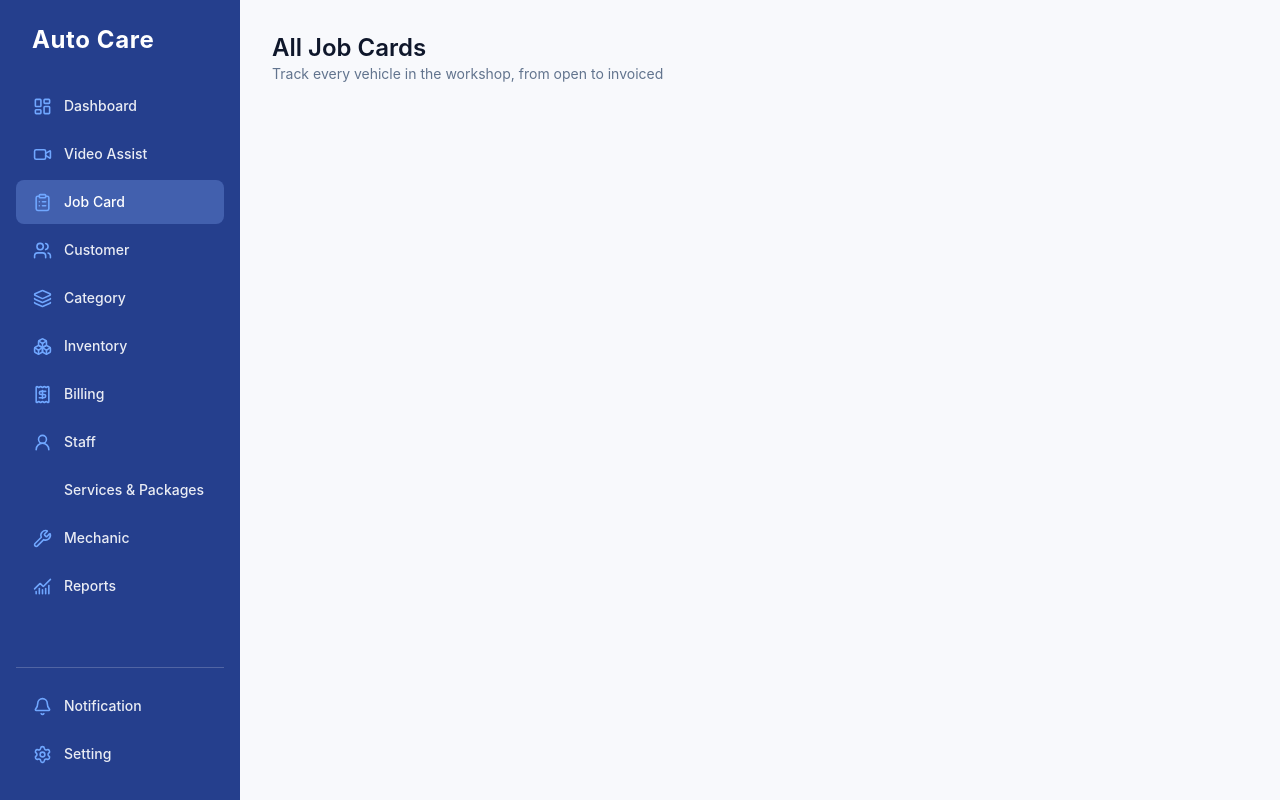
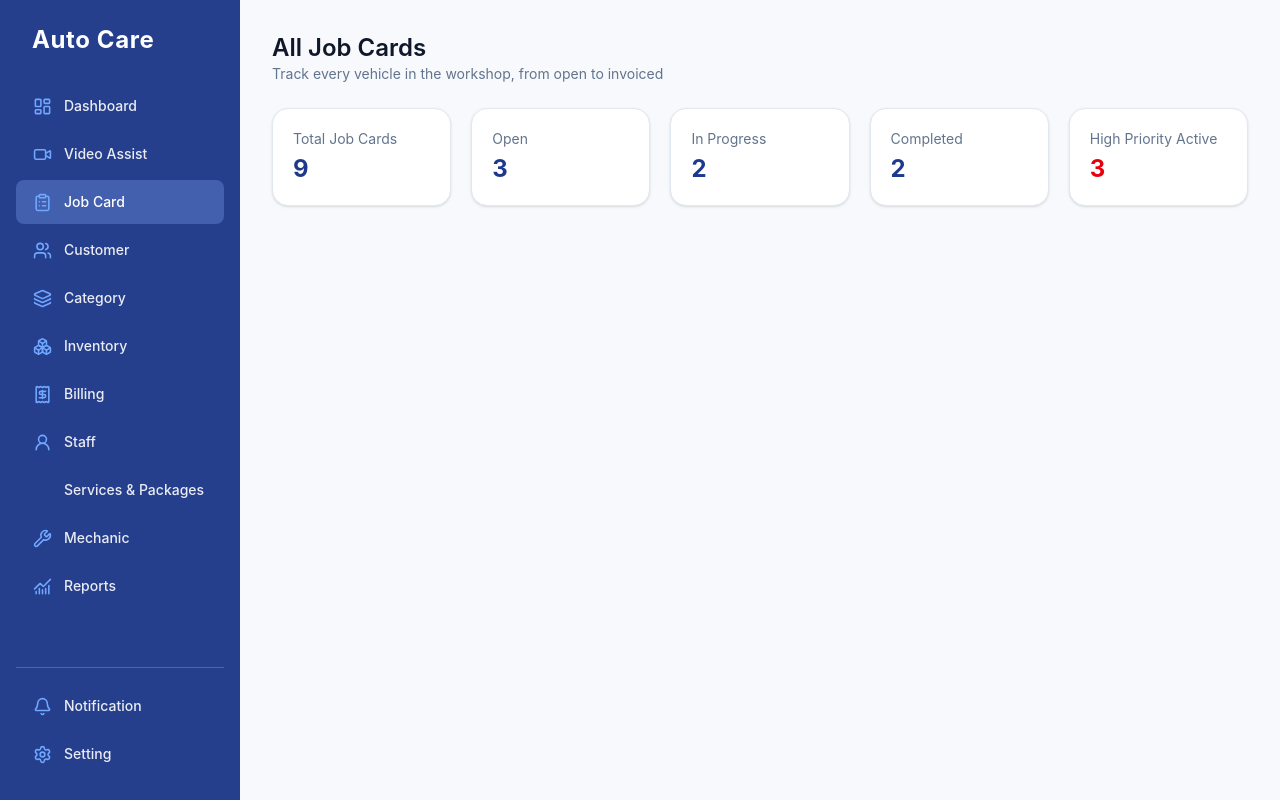
Before and after one commit to ChirathVidumina/AutoCare-Inventory-Mini, a React (Vite) app in the folder frontend/: page /job-cards in a window 1280 px wide. Built offline with nearby package versions, Linux system fonts and the light colour scheme.

Commit message:
feat(job-cards): add sample data and summary cards

```diff
--- a/frontend/src/modules/M2_Operations/data/jobCardsData.ts
+++ b/frontend/src/modules/M2_Operations/data/jobCardsData.ts
@@ -0,0 +1,27 @@
+export type JobCardStatus = "Open" | "In Progress" | "Completed" | "Invoiced";
+export type Priority = "High" | "Normal" | "Low";
+
+export type JobCard = {
+  id: string;
+  customer: string;
+  vehicle: string;      // make + model
+  plateNo: string;
+  services: number;     // how many services on this job card
+  mechanic: string;     // lead mechanic
+  priority: Priority;
+  status: JobCardStatus;
+  createdAt: string;    // YYYY-MM-DD
+  total: number;        // LKR
+};
+
+export const jobCards: JobCard[] = [
+  { id: "JC-0146", customer: "Saman Kumara", vehicle: "Toyota Aqua", plateNo: "WP-3345", services: 1, mechanic: "Unassigned", priority: "Normal", status: "Open", createdAt: "2026-10-21", total: 9500 },
+  { id: "JC-0145", customer: "Ishara Fernando", vehicle: "Toyota Premio", plateNo: "CAA-9090", services: 2, mechanic: "Harsha Nimed", priority: "Normal", status: "In Progress", createdAt: "2026-10-21", total: 14200 },
+  { id: "JC-0144", customer: "Ruwan Jayasinghe", vehicle: "Nissan Leaf", plateNo: "KJ-7712", services: 3, mechanic: "Dasun Perera", priority: "High", status: "Open", createdAt: "2026-10-21", total: 31050 },
+  { id: "JC-0143", customer: "Nadeesha Silva", vehicle: "Honda Fit", plateNo: "CAF-2201", services: 1, mechanic: "David", priority: "High", status: "Open", createdAt: "2026-10-20", total: 6500 },
+  { id: "JC-0142", customer: "Kamal Perera", vehicle: "Toyota Axio", plateNo: "CAB-4521", services: 4, mechanic: "John Deo", priority: "High", status: "In Progress", createdAt: "2026-10-20", total: 42900 },
+  { id: "JC-0141", customer: "Dilini Fernando", vehicle: "Suzuki Wagon R", plateNo: "CAD-1190", services: 2, mechanic: "David", priority: "Low", status: "Completed", createdAt: "2026-10-19", total: 15400 },
+  { id: "JC-0140", customer: "Mohamed Rizan", vehicle: "Honda Vezel", plateNo: "CBH-7788", services: 3, mechanic: "John Deo", priority: "Normal", status: "Completed", createdAt: "2026-10-18", total: 27800 },
+  { id: "JC-0139", customer: "Amila Prasad", vehicle: "Toyota Crown", plateNo: "ABC-2172", services: 3, mechanic: "John Deo", priority: "Normal", status: "Invoiced", createdAt: "2026-10-17", total: 77765 },
+  { id: "JC-0138", customer: "Sachini Jayawardena", vehicle: "Mitsubishi Montero", plateNo: "WP-KD-5544", services: 1, mechanic: "Dasun Perera", priority: "Low", status: "Invoiced", createdAt: "2026-10-16", total: 8750 },
+];
--- a/frontend/src/modules/M2_Operations/pages/JobCardsPage.tsx
+++ b/frontend/src/modules/M2_Operations/pages/JobCardsPage.tsx
@@ -1,10 +1,37 @@
+import { jobCards } from "../data/jobCardsData";
+
+function SummaryCard({ label, value, highlight = false }: { label: string; value: number; highlight?: boolean }) {
+  return (
+    <div className="rounded-2xl border border-slate-200 bg-white p-5 shadow-sm">
+      <p className="text-sm text-slate-500">{label}</p>
+      <p className={`mt-1 text-2xl font-bold ${highlight ? "text-red-600" : "text-blue-900"}`}>{value}</p>
+    </div>
+  );
+}
+
 export default function JobCardsPage() {
+  const total = jobCards.length;
+  const open = jobCards.filter((j) => j.status === "Open").length;
+  const inProgress = jobCards.filter((j) => j.status === "In Progress").length;
+  const completed = jobCards.filter((j) => j.status === "Completed").length;
+  const highPriorityOpen = jobCards.filter(
+    (j) => j.priority === "High" && (j.status === "Open" || j.status === "In Progress")
+  ).length;
+
   return (
     <div className="p-8">
       <h1 className="text-2xl font-semibold text-slate-900">All Job Cards</h1>
       <p className="text-sm text-slate-500">
         Track every vehicle in the workshop, from open to invoiced
       </p>
+
+      <div className="mt-6 grid grid-cols-2 gap-5 md:grid-cols-3 xl:grid-cols-5">
+        <SummaryCard label="Total Job Cards" value={total} />
+        <SummaryCard label="Open" value={open} />
+        <SummaryCard label="In Progress" value={inProgress} />
+        <SummaryCard label="Completed" value={completed} />
+        <SummaryCard label="High Priority Active" value={highPriorityOpen} highlight />
+      </div>
     </div>
   );
 }
```
